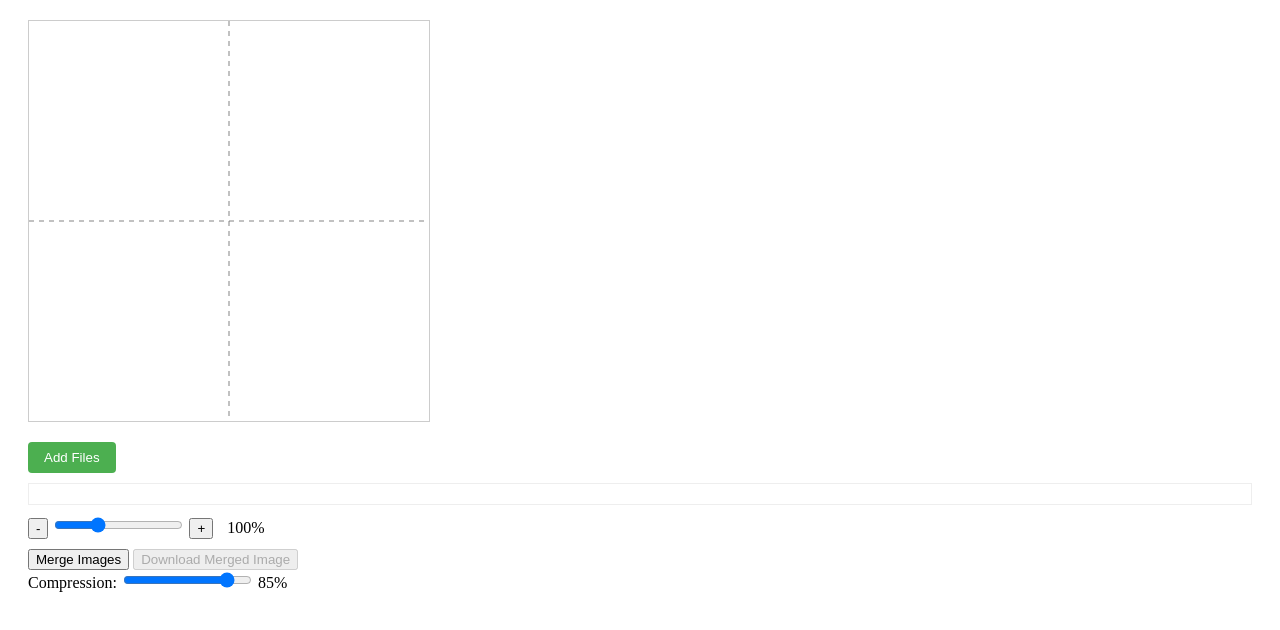
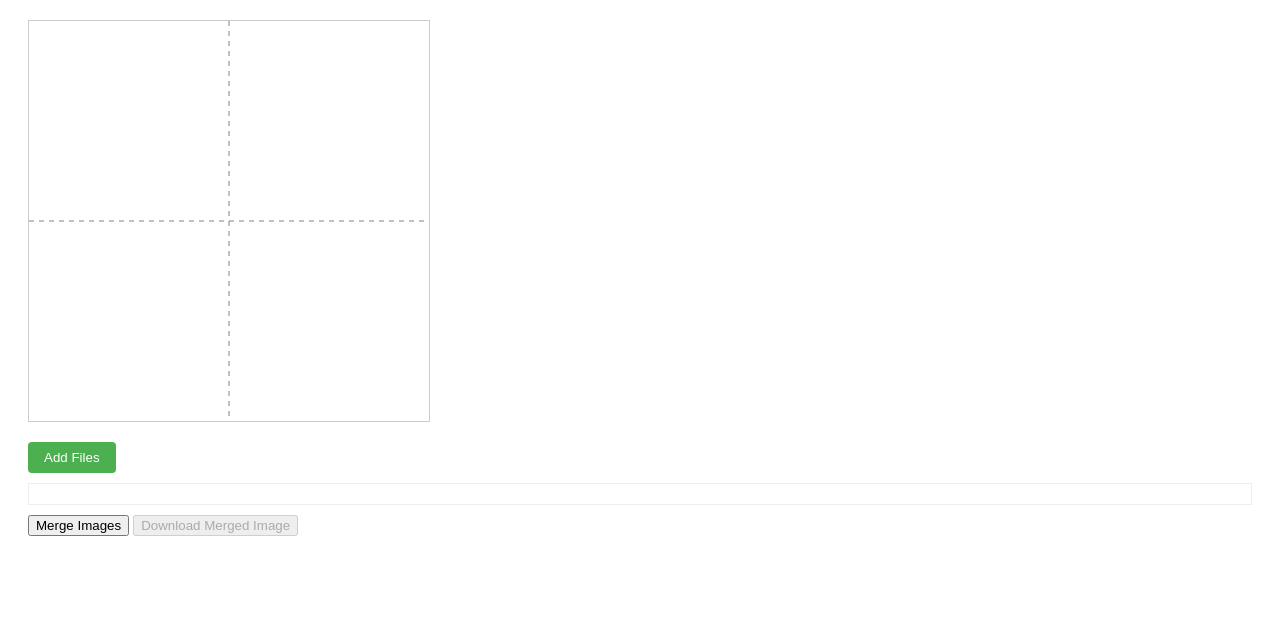
Before and after one commit to tjanuki/rust-image-processor, a website built with Vite: page www/index.html in a window 1280 px wide. Built offline with nearby package versions, Linux system fonts and the light colour scheme.

Commit message:
Remove unused elements

```diff
--- a/www/index.html
+++ b/www/index.html
@@ -50,19 +50,8 @@
     <div class="controls">
         <input type="file" id="imageInput" accept="image/*" multiple>
         <div id="imageList" class="image-list"></div>
-        <div class="zoom-controls" style="margin: 10px 0;">
-            <button id="zoomOutBtn">-</button>
-            <input type="range" id="zoomRange" min="0.1" max="3" step="0.1" value="1">
-            <button id="zoomInBtn">+</button>
-            <span id="zoomValue" style="margin-left: 10px;">100%</span>
-        </div>
         <button id="mergeButton">Merge Images</button>
         <button id="downloadButton" disabled>Download Merged Image</button>
-        <div class="compression-control">
-            <span>Compression: </span>
-            <input type="range" id="compressionQuality" min="0" max="100" step="1" value="85">
-            <span id="qualityValue">85%</span>
-        </div>
     </div>
 </div>
 <script type="module" src="./src/index.js"></script>
--- a/www/src/index.js
+++ b/www/src/index.js
@@ -89,13 +89,6 @@ async function initialize() {
     fileInput.addEventListener('change', handleFileSelect);
     document.getElementById('mergeButton').addEventListener('click', mergeImages);
     document.getElementById('downloadButton').addEventListener('click', downloadMergedImage);
-
-    // Setup compression quality display
-    const qualityInput = document.getElementById('compressionQuality');
-    const qualityValue = document.getElementById('qualityValue');
-    qualityInput.addEventListener('input', () => {
-        qualityValue.textContent = `${qualityInput.value}%`;
-    });
 
     setupMouseHandlers();
 
@@ -478,7 +471,7 @@ function mergeImages() {
     }
 }
 async function downloadMergedImage() {
-    const quality = parseInt(document.getElementById('compressionQuality').value) / 100;
+    const quality = 1;
     const imageData = mainCtx.getImageData(0, 0, mainCanvas.width, mainCanvas.height);
 
     try {
@@ -487,7 +480,7 @@ async function downloadMergedImage() {
             mainCanvas.width,
             mainCanvas.height,
             new Uint8Array(imageData.data),
-            quality
+            .85
         );
 
         const format = quality < 1 ? 'image/jpeg' : 'image/png';
```
